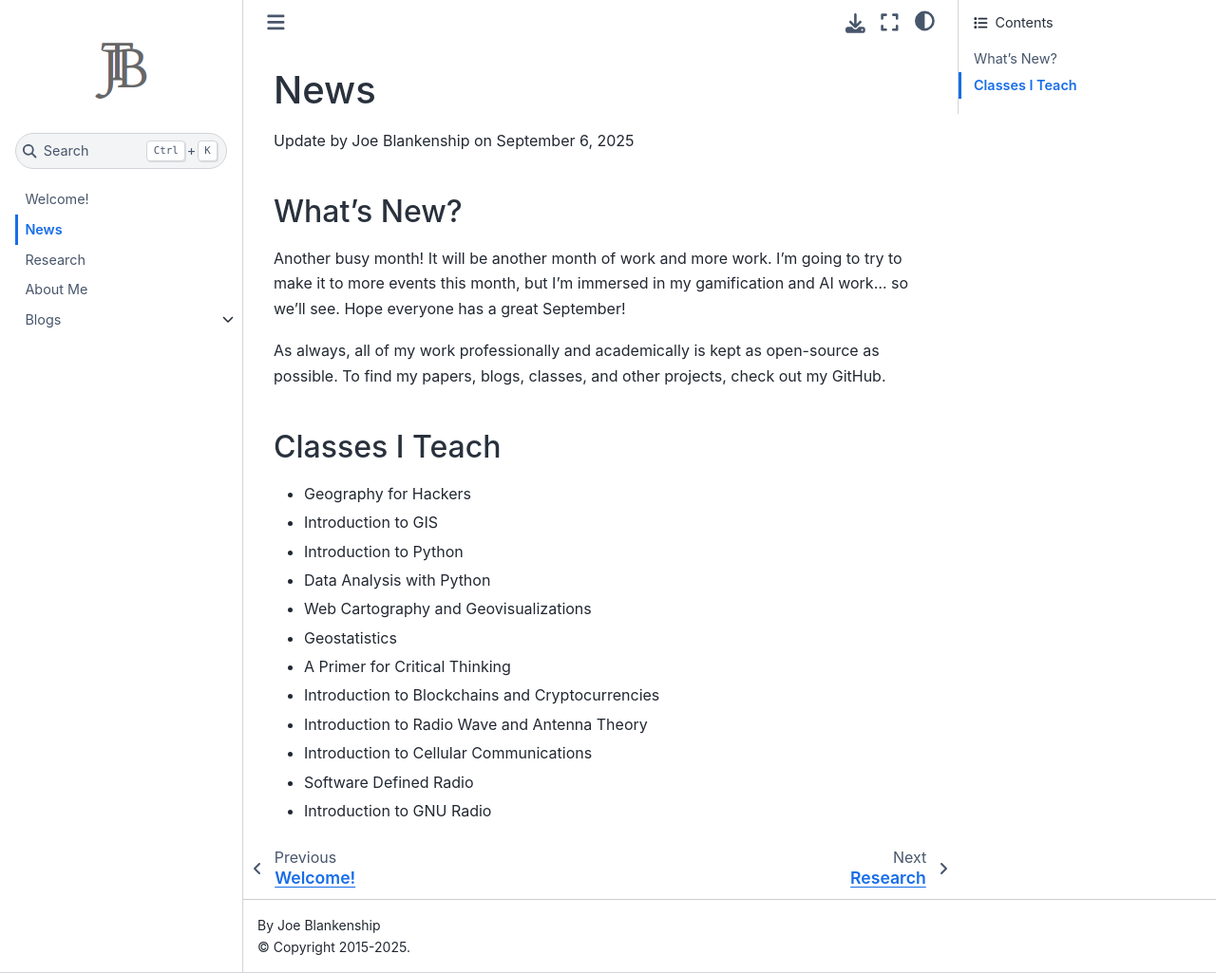
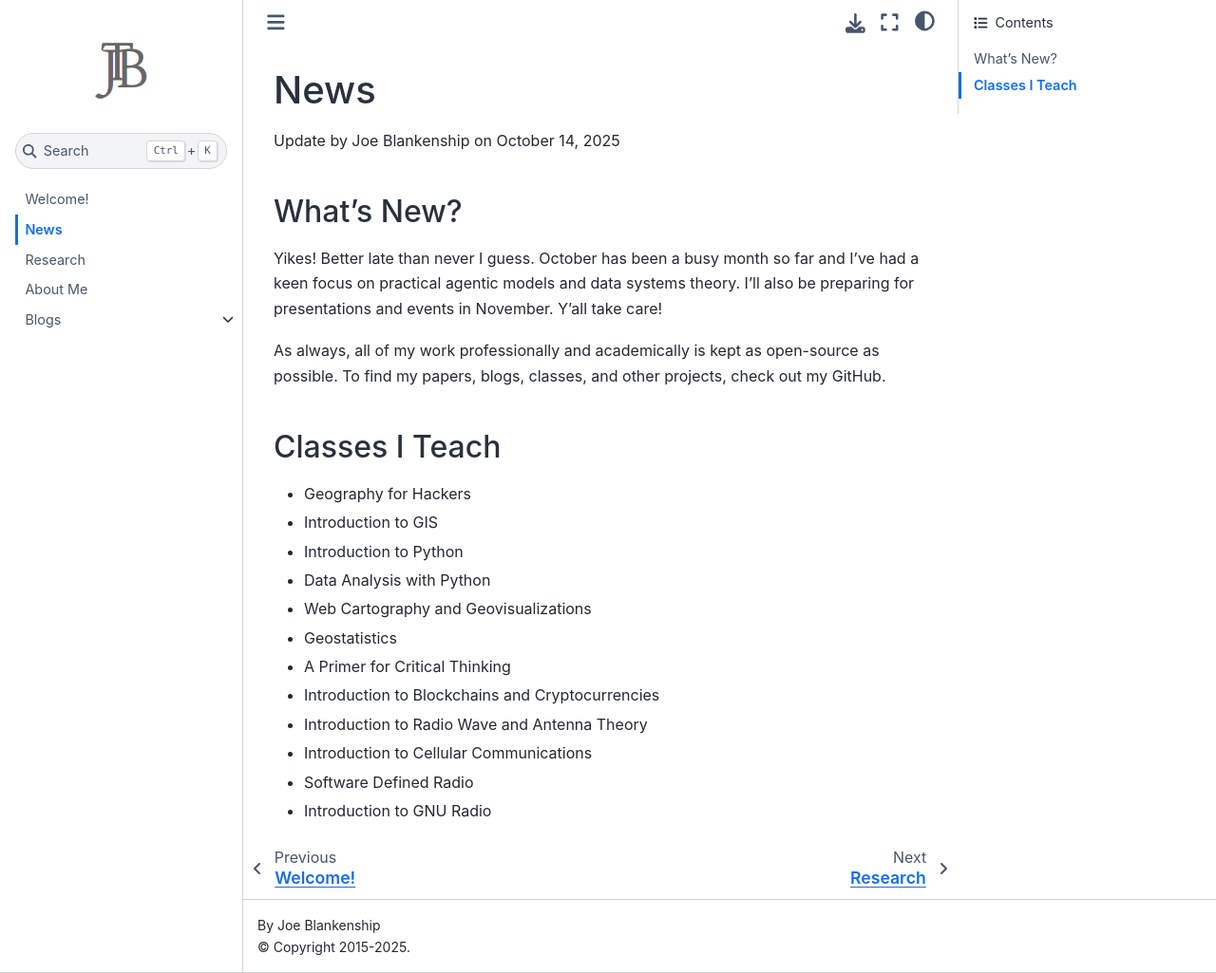
Before and after one commit to joeblankenship1/thejoeblankenship, a Jupyter Book: the page built from website/news.md, in a window 1280 px wide and 1025 px high. Shown: the whole window at 95% size. Built offline with Jupyter Book 1.0.4 settings and Sphinx 7.4.7 and the Sphinx Book theme 1.1.4, drawn with Linux system fonts in a browser that asks for light colours.

Commit message:
update news and rss

```diff
--- a/website/news.md
+++ b/website/news.md
@@ -1,10 +1,10 @@
 # News
 
-Update by Joe Blankenship on September 6, 2025
+Update by Joe Blankenship on October 14, 2025
 
 ## What's New?
 
-Another busy month! It will be another month of work and more work. I'm going to try to make it to more events this month, but I'm immersed in my gamification and AI work... so we'll see. Hope everyone has a great September!
+Yikes! Better late than never I guess. October has been a busy month so far and I've had a keen focus on practical agentic models and data systems theory. I'll also be preparing for presentations and events in November. Y'all take care!
 
 As always, all of my work professionally and academically is kept as open-source as possible. To find my papers, blogs, classes, and other projects, check out my GitHub.
 
--- a/website/rss/thejoeblankenship_rss.xml
+++ b/website/rss/thejoeblankenship_rss.xml
@@ -19,11 +19,11 @@ xmlns:atom="http://www.w3.org/2005/Atom"
 <language>en</language>
 
 <item>
-  <title>News for September!</title>
+  <title>News for October!</title>
   <guid isPermaLink="true">https://thejoeblankenship.com/news</guid>
   <link>https://thejoeblankenship.com/news</link>
-  <pubDate>Sat, 06 September 2025 05:00:00 +0500</pubDate>
-  <description>Latest updates for September 2025!</description>
+  <pubDate>Tue, 14 October 2025 05:00:00 +0500</pubDate>
+  <description>Latest updates for October 2025!</description>
 </item>
 
 <item>
```
